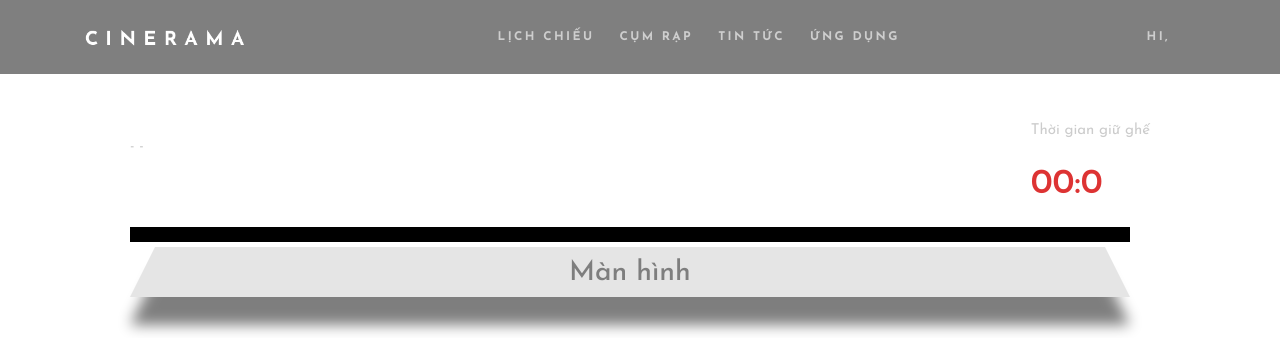
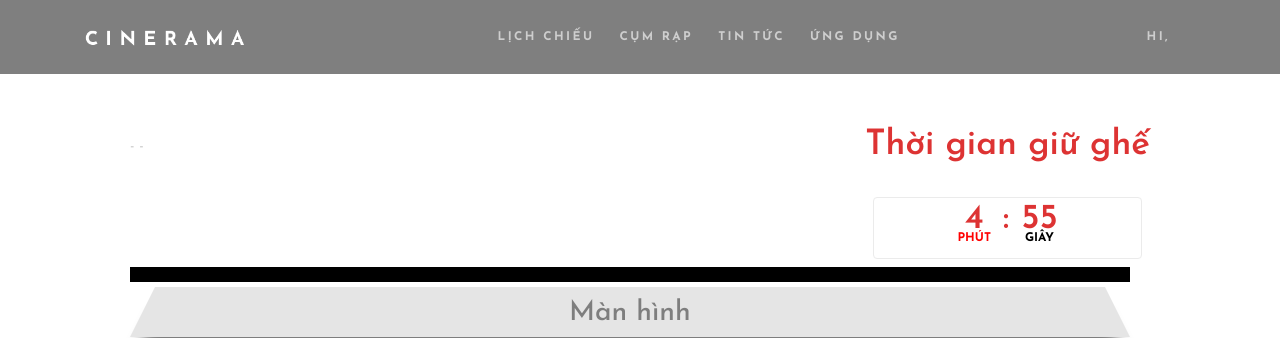
Before and after one commit to chauct/movie_user_ctc, a React (Create React App) app: page /payment/1 in a window 1280 px wide. Shown: the top 338 px of the page. Built offline with nearby package versions, Linux system fonts and the light colour scheme; no server answers; sample sign-in values are in the browser's storage.

Commit message:
set timeout booking

```diff
--- /dev/null
+++ b/src/common/hooks/useCountdown.js
@@ -0,0 +1,30 @@
+import { useEffect, useState } from "react";
+
+const useCountdown = (targetDate) => {
+  const countDownDate = new Date(targetDate).getTime();
+
+  const [countDown, setCountDown] = useState(
+    countDownDate - new Date().getTime()
+  );
+
+  useEffect(() => {
+    const interval = setInterval(() => {
+      setCountDown(countDownDate - new Date().getTime());
+    }, 1000);
+
+    return () => clearInterval(interval);
+  }, [countDownDate]);
+
+  return getReturnValues(countDown);
+};
+
+const getReturnValues = (countDown) => {
+  // calculate time left
+
+  const minutes = Math.floor((countDown % (1000 * 60 * 60)) / (1000 * 60));
+  const seconds = Math.floor((countDown % (1000 * 60)) / 1000);
+
+  return [minutes, seconds];
+};
+
+export { useCountdown };
--- /dev/null
+++ b/src/features/booking/components/CountdownTimer/index.js
@@ -0,0 +1,49 @@
+import { Alert, Modal } from "antd";
+import { useCountdown } from "common/hooks/useCountdown";
+import React, { useState } from "react";
+import Swal from "sweetalert2";
+import { history } from "app/App";
+import DateTimeDisplay from "../DateTimeDisplay";
+
+const CountdownTimer = ({ targetDate }) => {
+  const [minutes, seconds] = useCountdown(targetDate);
+  const ExpiredNotice = () => {
+    return Swal.fire({
+      title: "Quá thời gian giữ ghế, vui lòng đặt lại!",
+      icon: "question",
+      showCancelButton: true,
+      confirmButtonColor: "#fb4226",
+      cancelButtonColor: "rgb(167 167 167)",
+      confirmButtonText: "OK",
+    }).then((res) => {
+      window.location.reload();
+    });
+  };
+  const ShowCounter = ({ minutes, seconds }) => {
+    return (
+      <div className="show-counter">
+        <a
+          href="https://tapasadhikary.com"
+          target="_blank"
+          rel="noopener noreferrer"
+          className="countdown-link"
+        >
+          <DateTimeDisplay
+            value={minutes}
+            type={"Phút"}
+            isDanger={minutes <= 6}
+          />
+          <p>:</p>
+          <DateTimeDisplay value={seconds} type={"Giây"} isDanger={false} />
+        </a>
+      </div>
+    );
+  };
+
+  if (minutes + seconds <= 0) {
+    return <ExpiredNotice />;
+  } else {
+    return <ShowCounter minutes={minutes} seconds={seconds} />;
+  }
+};
+export default CountdownTimer;
--- /dev/null
+++ b/src/features/booking/components/DateTimeDisplay/index.js
@@ -0,0 +1,12 @@
+import React from "react";
+
+const DateTimeDisplay = ({ value, type, isDanger }) => {
+  return (
+    <div className={isDanger ? "countdown danger" : "countdown"}>
+      <p>{value}</p>
+      <span>{type}</span>
+    </div>
+  );
+};
+
+export default DateTimeDisplay;
--- a/src/features/booking/pages/History/index.jsx
+++ b/src/features/booking/pages/History/index.jsx
@@ -1,5 +1,5 @@
 import React, { useEffect } from "react";
-import { Table } from "antd";
+import { Button, Table } from "antd";
 import styles from "./style.module.css";
 import { useDispatch, useSelector } from "react-redux";
 import { fetchProfileAction } from "features/authentication/action";
@@ -57,7 +57,7 @@
       title: "Tên phim",
       dataIndex: "tenPhim",
       render: (text) => {
-        return <span>{text}</span>;
+        return <h3 className={styles.tenPhim}>{text}</h3>;
       },
       sorter: (a, b) => a.tenPhim - b.tenPhim,
       sortDirections: ["descend"],
@@ -85,7 +85,7 @@
         return (
           <>
             {item.danhSachGhe?.map((g) => {
-              return <span className={styles.tenGhe}>{g.tenGhe} </span>;
+              return <button className={styles.tenGhe}>{g.tenGhe} </button>;
             })}
           </>
         );
--- a/src/features/booking/pages/History/style.module.css
+++ b/src/features/booking/pages/History/style.module.css
@@ -12,6 +12,16 @@
   display: flex;
   border-bottom: 1px solid red;
 }
+.tenPhim {
+  font-size: 18px;
+  font-weight: 600;
+}
 .tenGhe {
-  padding-left: 15px;
+  margin-right: 10px;
+  margin-bottom: 10px;
+  background-color: #000;
+  color: #fff;
+  border-radius: 3px;
+  width: 30px;
+  height: 30px;
 }
--- a/src/features/booking/pages/Payment/index.jsx
+++ b/src/features/booking/pages/Payment/index.jsx
@@ -1,11 +1,11 @@
-import { Button, Col, Modal, Row } from "antd";
+import { Col, Row } from "antd";
 import {
   DAT_GHE,
   fetchDanhSachPhongVeAction,
   fetchDatVeAction,
 } from "features/booking/action";
-import moment from "moment";
-import React, { Fragment, useEffect, useState } from "react";
+
+import React, { Fragment, useEffect, useRef, useState } from "react";
 import { useDispatch, useSelector } from "react-redux";
 import { useHistory, useRouteMatch } from "react-router-dom";
 
@@ -14,6 +14,7 @@
 import styles from "./style.module.css";
 import "./style.css";
 import Swal from "sweetalert2";
+import CountdownTimer from "features/booking/components/CountdownTimer";
 
 function Payment() {
   const dispatch = useDispatch();
@@ -32,11 +33,6 @@
 
   const scheduleId = match.params.id;
 
-  const goToSignin = () => {
-    history.push("/signin");
-  };
-  const [isModalVisible, setIsModalVisible] = useState(false);
-
   const fetchDanhSachPhongVe = async () => {
     dispatch(fetchDanhSachPhongVeAction(scheduleId));
   };
@@ -44,6 +40,35 @@
   useEffect(() => {
     fetchDanhSachPhongVe();
   }, []);
+
+  // set timeout
+  // const [minutes, setMinutes] = useState(5);
+  // const [seconds, setSeconds] = useState(0);
+  // const [isModalVisible, setIsModalVisible] = useState(false);
+  // const showModal = () => {
+  //   setIsModalVisible(true);
+  // };
+  // let myInterval = useRef();
+  // const startTime = () => {
+  //   myInterval = setInterval(() => {
+  //     if (seconds > 0) {
+  //       setSeconds(seconds - 1);
+  //     }
+  //     if (seconds === 0) {
+  //       if (minutes === 0) {
+  //         showModal();
+  //       } else {
+  //         setMinutes(minutes - 1);
+  //         setSeconds(59);
+  //       }
+  //     }
+  //   }, 1000);
+  // };
+  // ---------------------------------------
+  const THREE_DAYS_IN_MS = 5 * 60 * 1000;
+  const NOW_IN_MS = new Date().getTime();
+
+  const dateTimeAfterThreeDays = NOW_IN_MS + THREE_DAYS_IN_MS;
 
   const renderSeat = () => {
     return thongTinPhongVe.danhSachGhe?.map((item, index) => {
@@ -104,7 +129,7 @@
               </div>
               <div className={styles.rightTitle}>
                 <p>Thời gian giữ ghế </p>
-                <p>00:0</p>
+                <CountdownTimer targetDate={dateTimeAfterThreeDays} />
               </div>
             </div>
             <div className={styles.screen}></div>
@@ -192,8 +217,8 @@
               <i class="bx bxs-info-circle"></i>
               <span>
                 Vé đã mua không thể đổi hoặc hoàn tiền.
-                <br /> Mã vé sẽ được gửi qua tin nhắn <a>SMS</a>(tin nhắn Zalo)
-                và <a>Email</a> đã đăng nhập
+                <br /> Mã vé sẽ được gửi qua tin nhắn <a href="#">SMS</a>(tin
+                nhắn Zalo) và <a href="#">Email</a> đã đăng nhập
               </span>
             </div>
             <div className={styles.btn_checkout}>
@@ -238,7 +263,6 @@
                       }
                     });
                   }
-                  setIsModalVisible(true);
                 }}
               >
                 đặt vé
--- a/src/features/booking/pages/Payment/style.css
+++ b/src/features/booking/pages/Payment/style.css
@@ -32,3 +32,63 @@
   color: #000000;
   border: 1px solid #000000;
 }
+
+/* set timeout */
+.expired-notice {
+  text-align: center;
+  padding: 2rem;
+  border: 1px solid #ebebeb;
+  border-radius: 0.25rem;
+  margin: 0.5rem;
+}
+
+.expired-notice > span {
+  font-size: 2.5rem;
+  font-weight: bold;
+  color: red;
+}
+
+.expired-notice > p {
+  font-size: 1.5rem;
+}
+
+.show-counter {
+  padding: 0.5rem;
+}
+
+.show-counter .countdown-link {
+  display: flex;
+  flex-direction: row;
+  justify-content: center;
+  align-items: center;
+  font-weight: 700;
+  font-size: 1.25rem;
+  line-height: 1.75rem;
+  padding: 0.5rem;
+  border: 1px solid #ebebeb;
+  border-radius: 0.25rem;
+  text-decoration: none;
+  color: #000;
+}
+
+.show-counter .countdown {
+  line-height: 1.25rem;
+  padding: 0 0.75rem 0 0.75rem;
+  align-items: center;
+  display: flex;
+  flex-direction: column;
+}
+
+.show-counter .countdown.danger {
+  color: #ff0000;
+}
+
+.show-counter .countdown > p {
+  margin: 0;
+}
+
+.show-counter .countdown > span {
+  text-transform: uppercase;
+  font-size: 0.75rem;
+  line-height: 1rem;
+}
```
